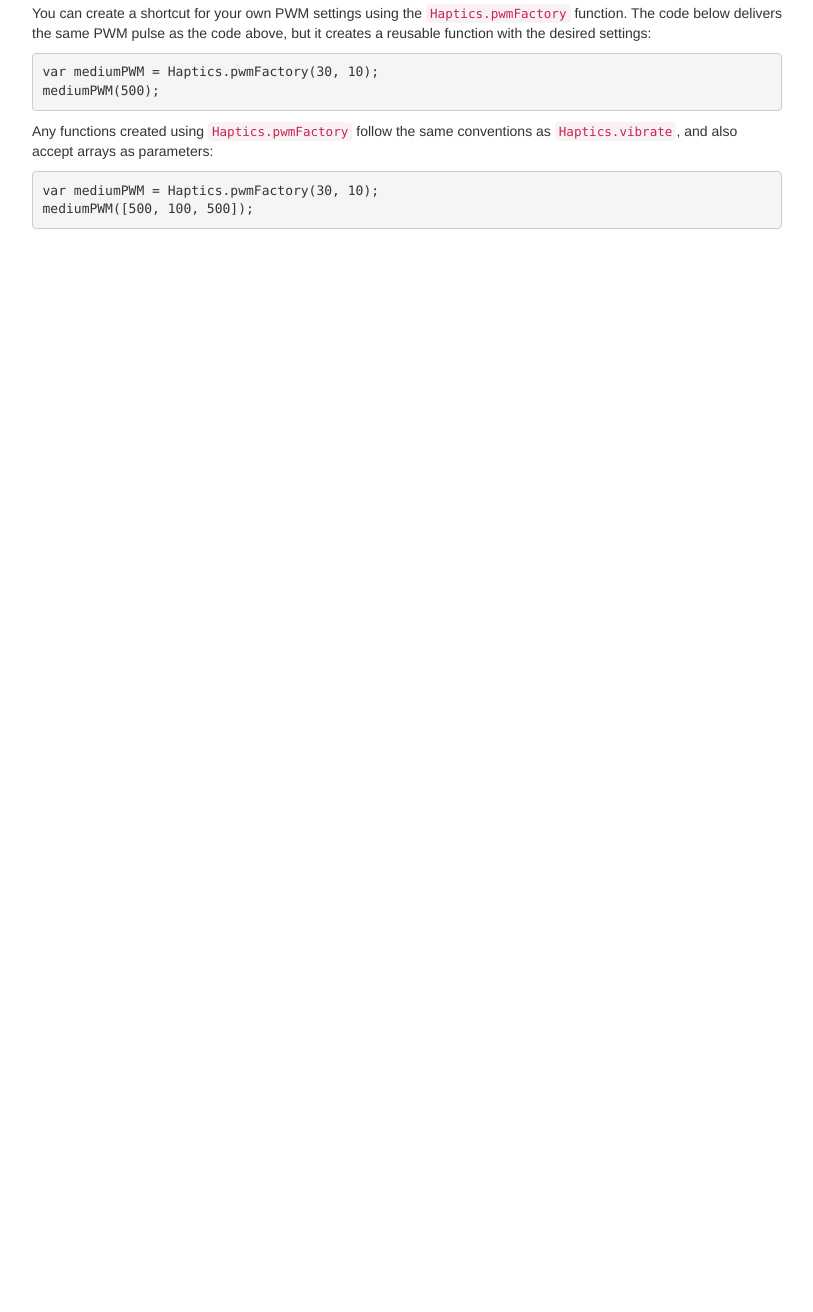
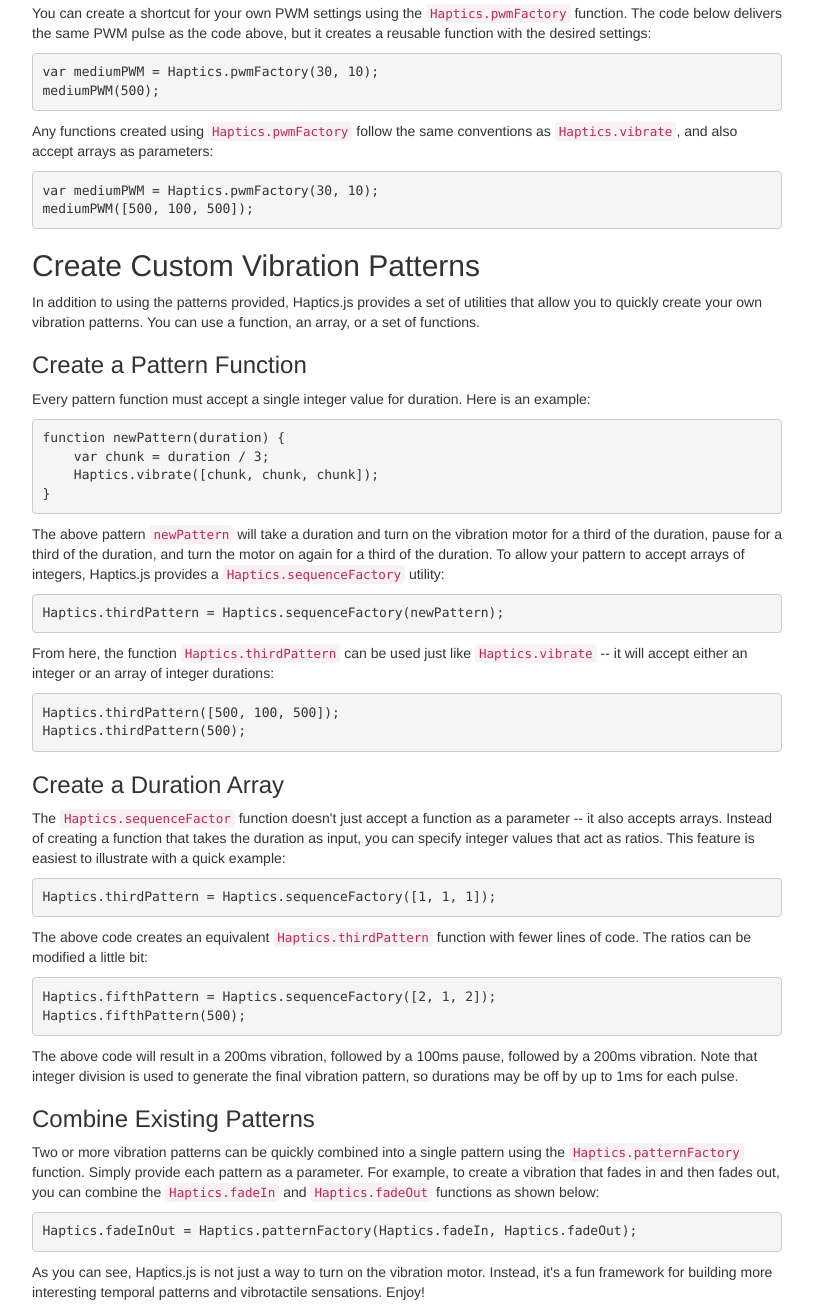
Before and after one commit to SomaticLabs/haptics.js, a plain HTML site: page index.html in a window 1280 px wide. Shown: the part 1795-3107 px from the top of the page, without its empty margins (428-1241 px from the left). Before the commit the page ends 2034 px from the top, so only its background shows below. Drawn offline with nearby package versions, Linux system fonts and the light colour scheme.

Commit message:
added complete pattern creation documentation

```diff
--- a/index.html
+++ b/index.html
@@ -75,6 +75,32 @@ mediumPWM(500);</pre>
             <pre>var mediumPWM = Haptics.pwmFactory(30, 10);
 mediumPWM([500, 100, 500]);</pre>
           </section>
+          <section>
+            <h2>Create Custom Vibration Patterns</h2>
+            <p>In addition to using the patterns provided, Haptics.js provides a set of utilities that allow you to quickly create your own vibration patterns. You can use a function, an array, or a set of functions.</p>
+            <h3>Create a Pattern Function</h3>
+            <p>Every pattern function must accept a single integer value for duration. Here is an example:</p>
+            <pre>function newPattern(duration) {
+    var chunk = duration / 3;
+    Haptics.vibrate([chunk, chunk, chunk]);
+}</pre>
+            <p>The above pattern <code>newPattern</code> will take a duration and turn on the vibration motor for a third of the duration, pause for a third of the duration, and turn the motor on again for a third of the duration. To allow your pattern to accept arrays of integers, Haptics.js provides a <code>Haptics.sequenceFactory</code> utility:</p>
+            <pre>Haptics.thirdPattern = Haptics.sequenceFactory(newPattern);</pre>
+            <p>From here, the function <code>Haptics.thirdPattern</code> can be used just like <code>Haptics.vibrate</code> -- it will accept either an integer or an array of integer durations:</p>
+            <pre>Haptics.thirdPattern([500, 100, 500]);
+Haptics.thirdPattern(500);</pre>
+            <h3>Create a Duration Array</h3>
+            <p>The <code>Haptics.sequenceFactor</code> function doesn't just accept a function as a parameter -- it also accepts arrays. Instead of creating a function that takes the duration as input, you can specify integer values that act as ratios. This feature is easiest to illustrate with a quick example:</p>
+            <pre>Haptics.thirdPattern = Haptics.sequenceFactory([1, 1, 1]);</pre>
+            <p>The above code creates an equivalent <code>Haptics.thirdPattern</code> function with fewer lines of code. The ratios can be modified a little bit:</p>
+            <pre>Haptics.fifthPattern = Haptics.sequenceFactory([2, 1, 2]);
+Haptics.fifthPattern(500);</pre>
+            <p>The above code will result in a 200ms vibration, followed by a 100ms pause, followed by a 200ms vibration. Note that integer division is used to generate the final vibration pattern, so durations may be off by up to 1ms for each pulse.</p>
+            <h3>Combine Existing Patterns</h3>
+            <p>Two or more vibration patterns can be quickly combined into a single pattern using the <code>Haptics.patternFactory</code> function. Simply provide each pattern as a parameter. For example, to create a vibration that fades in and then fades out, you can combine the <code>Haptics.fadeIn</code> and <code>Haptics.fadeOut</code> functions as shown below:</p>
+            <pre>Haptics.fadeInOut = Haptics.patternFactory(Haptics.fadeIn, Haptics.fadeOut);</pre>
+            <p>As you can see, Haptics.js is not just a way to turn on the vibration motor. Instead, it's a fun framework for building more interesting temporal patterns and vibrotactile sensations. Enjoy!</p>
+          </section>
         </div>
       </div>
     </div>
```
